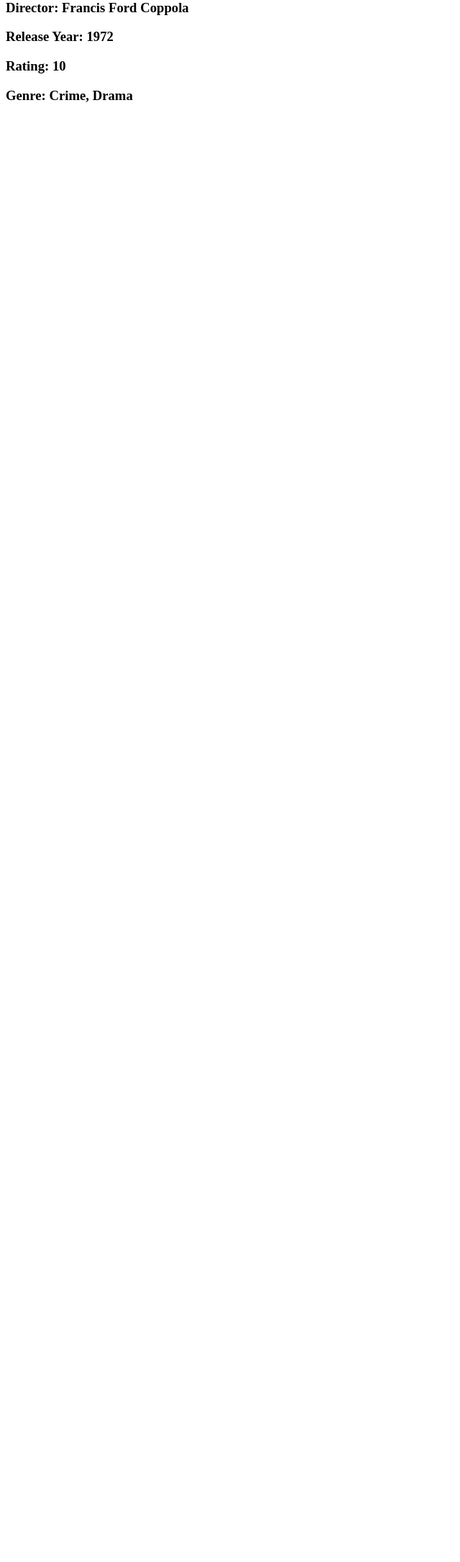
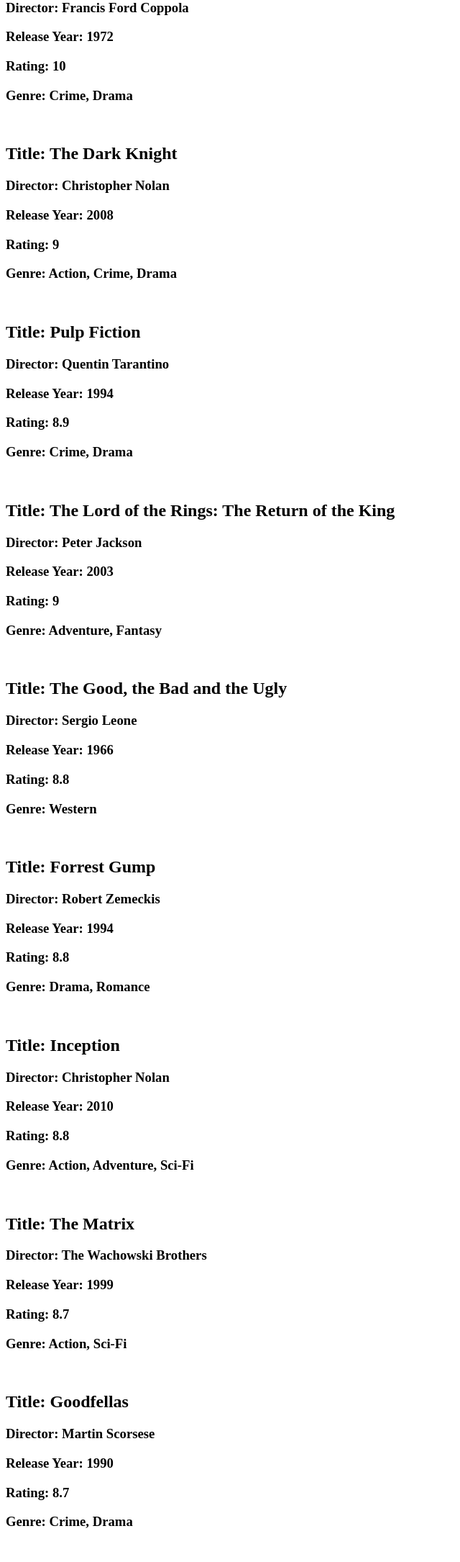
Before and after one commit to slivcaigor/php-oop-1, a PHP site: page / in a window 1280 px wide. Shown: the part 303-2473 px from the top of the page at 72% size, without its empty margins (0-640 px from the left). Before the commit the page ends 445 px from the top, so only its background shows below. Run offline with PHP 8.4, Linux system fonts and the light colour scheme.

Commit message:
optimized when multiple movies

```diff
--- a/index.php
+++ b/index.php
@@ -44,17 +44,23 @@ class Movie
 
 $movie1 = new Movie("The Shawshank Redemption", "Frank Darabont", 1994, 8.5, ["Drama", "Crime"]);
 $movie2 = new Movie("The Godfather", "Francis Ford Coppola", 1972, 10, ["Crime", "Drama"]);
+$movie3 = new Movie("The Dark Knight", "Christopher Nolan", 2008, 9, ["Action", "Crime", "Drama"]);
+$movie4 = new Movie("Pulp Fiction", "Quentin Tarantino", 1994, 8.9, ["Crime", "Drama"]);
+$movie5 = new Movie("The Lord of the Rings: The Return of the King", "Peter Jackson", 2003, 9, ["Adventure", "Fantasy"]);
+$movie6 = new Movie("The Good, the Bad and the Ugly", "Sergio Leone", 1966, 8.8, ["Western"]);
+$movie7 = new Movie("Forrest Gump", "Robert Zemeckis", 1994, 8.8, ["Drama", "Romance"]);
+$movie8 = new Movie("Inception", "Christopher Nolan", 2010, 8.8, ["Action", "Adventure", "Sci-Fi"]);
+$movie9 = new Movie("The Matrix", "The Wachowski Brothers", 1999, 8.7, ["Action", "Sci-Fi"]);
+$movie10 = new Movie("Goodfellas", "Martin Scorsese", 1990, 8.7, ["Crime", "Drama"]);
 
-echo "<h2>Title: " . $movie1->getTitle() . "</h2>";
-echo "<h3>Director: " . $movie1->getDirector() . "</h3>";
-echo "<h3>Release Year: " . $movie1->getReleaseYear() . "</h3>";
-echo "<h3>Rating: " . $movie1->getRating() . "</h3>";
-echo "<h3>Genre: " . $movie1->getGenres() . "</h3>";
+$movies = [$movie1, $movie2, $movie3, $movie4, $movie5, $movie6, $movie7, $movie8, $movie9, $movie10];
 
-echo "<br>";
-
-echo "<h2>Title: " . $movie2->getTitle() . "</h2>";
-echo "<h3>Director: " . $movie2->getDirector() . "</h3>";
-echo "<h3>Release Year: " . $movie2->getReleaseYear() . "</h3>";
-echo "<h3>Rating: " . $movie2->getRating() . "</h3>";
-echo "<h3>Genre: " . $movie2->getGenres() . "</h3>";
+foreach ($movies as $movie) {
+    echo "<h2>Title: " . $movie->getTitle() . "</h2>";
+    echo "<h3>Director: " . $movie->getDirector() . "</h3>";
+    echo "<h3>Release Year: " . $movie->getReleaseYear() . "</h3>";
+    echo "<h3>Rating: " . $movie->getRating() . "</h3>";
+    echo "<h3>Genre: " . $movie->getGenres() . "</h3>";
+    echo "<br>";
+}
+?>
```
